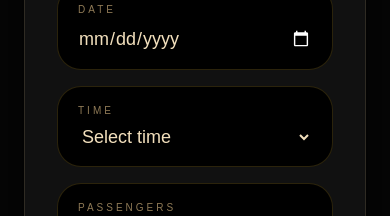
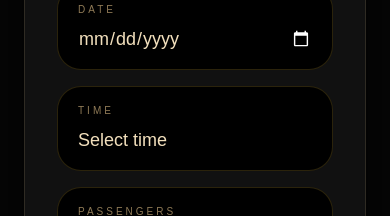
Before and after one commit to adnanahmed1988-sketch/arive-taxi, a Next.js app: page / in a window 390 px wide. Shown: the part 2940-3156 px from the top of the page. Built offline with nearby package versions, Linux system fonts and the light colour scheme.

Commit message:
improve mobile time selector

```diff
--- a/app/page.tsx
+++ b/app/page.tsx
@@ -670,11 +670,13 @@ const emailBody = encodeURIComponent(
   </label>
 
 <select
-  className="w-full bg-transparent text-lg text-[#F2DFBC] outline-none"
+className="w-full appearance-none rounded-none bg-transparent text-lg text-[#F2DFBC] outline-none"
   value={bookingData.time}
   onChange={(e) => handleChange("time", e.target.value)}
 >
-  <option value="">Select time</option>
+ <option value="" disabled>
+  Select time
+</option>
 
   {allowedTimes.map((value) => (
     <option key={value} value={value}>
```
